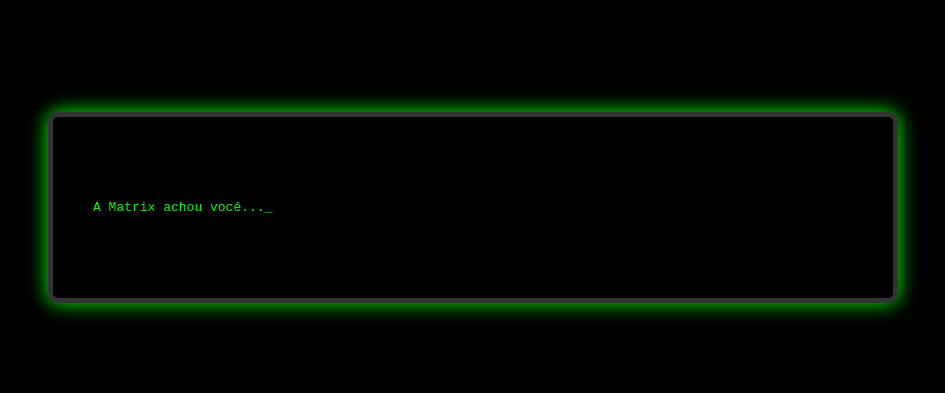
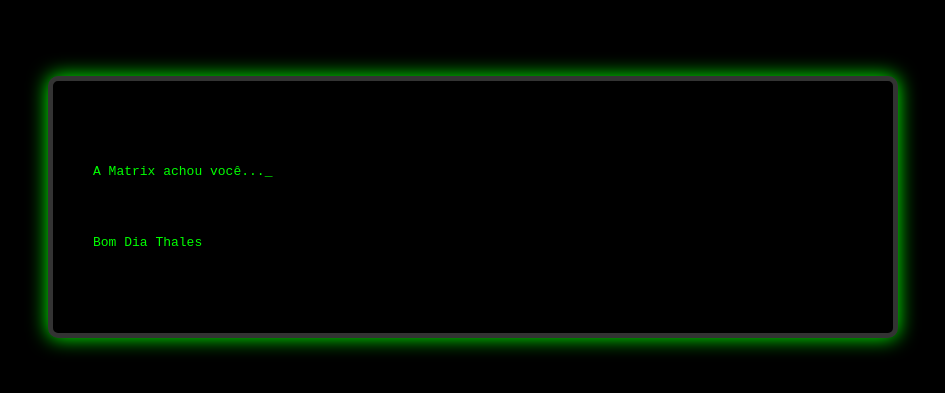
Before and after one commit to jaymepsantos/jaymepsantos33, a plain HTML site: page index.html in a window 1280 px wide. Shown: the part 193-586 px from the top of the page, without its empty margins (167-1112 px from the left). Drawn offline with Linux system fonts and the light colour scheme.

Commit message:
Update index.html

```diff
--- a/index.html
+++ b/index.html
@@ -10,6 +10,7 @@
     <div class="terminal">
         <div class="terminal-screen">
             <p id="terminal-text"></p>
+             <p id="th">Bom Dia Thales</p>
         </div>
     </div>
     <script src="script.js"></script>
```
